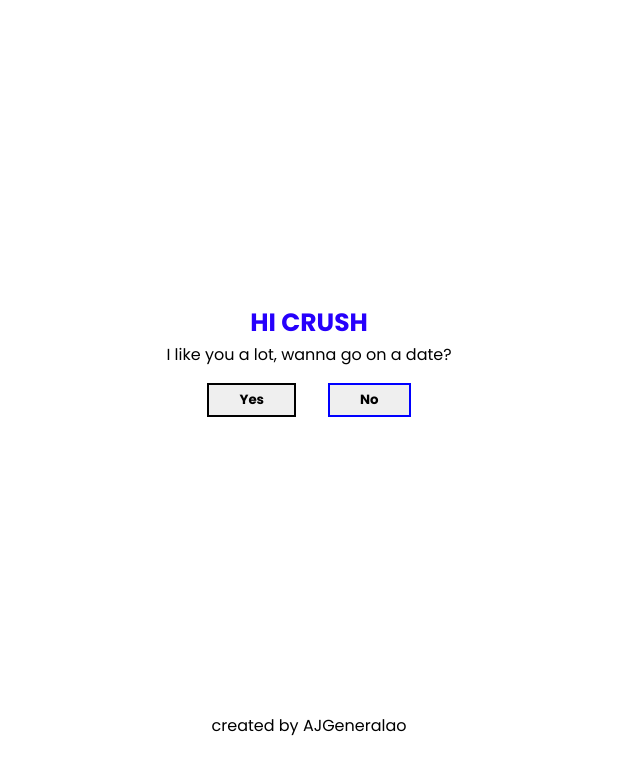
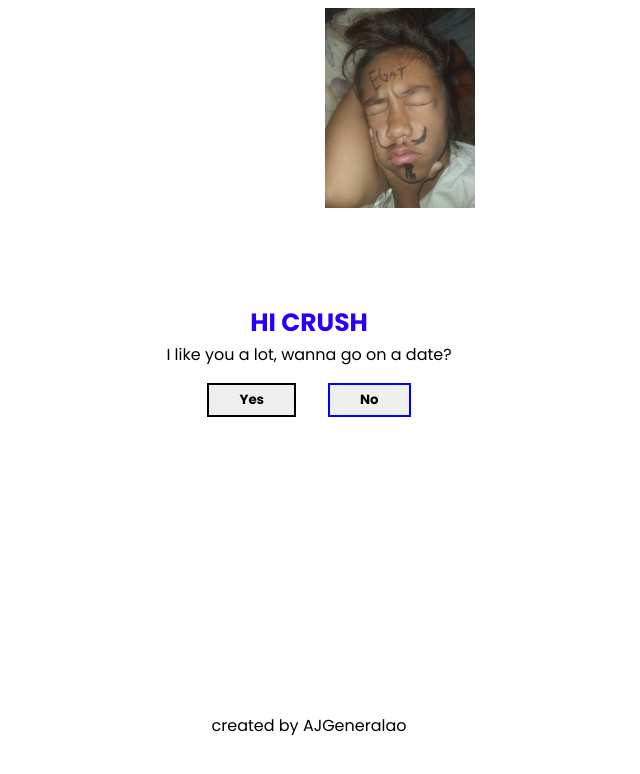
Before and after one commit to AJGENERALAO/index, a plain HTML site: page index.html in a window 1280 px wide. Shown: the whole page, without its empty margins (331-971 px from the left). Drawn offline with Linux system fonts and the light colour scheme.

Commit message:
Update index.html

```diff
--- a/index.html
+++ b/index.html
@@ -26,6 +26,7 @@
 				</div>
 							<div class="images1">
 				<img class="sadcat" id="sadcat" src="IMAGE/sadcat.jpeg" alt="">
+				<img class="egat" id="egat" src="IMAGE/egat.jpg" alt="">
 		<img class="crying" id="crying" src="IMAGE/sad-guy-crying-guy.gif" alt="">
 
 	<img class="sadboi" id="sadboi" src="IMAGE/sadboi.jpeg" alt="">
```
